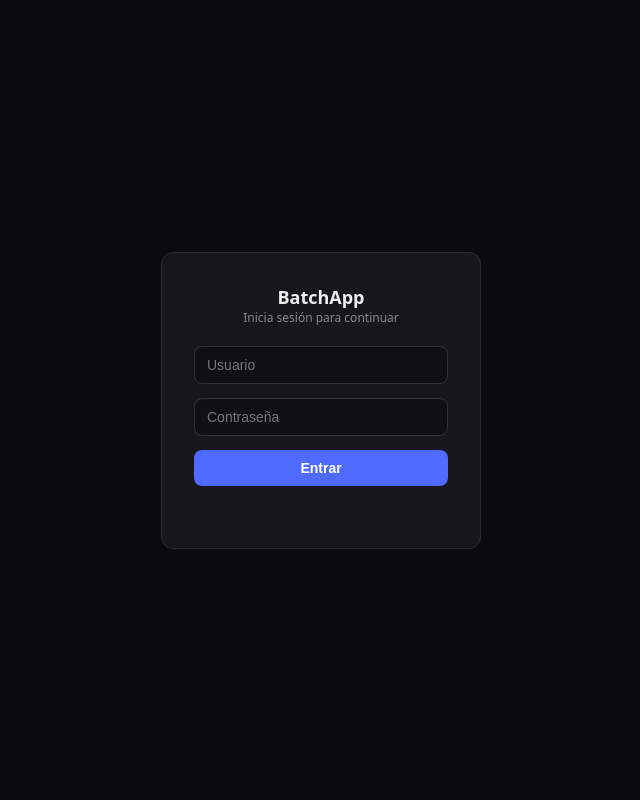
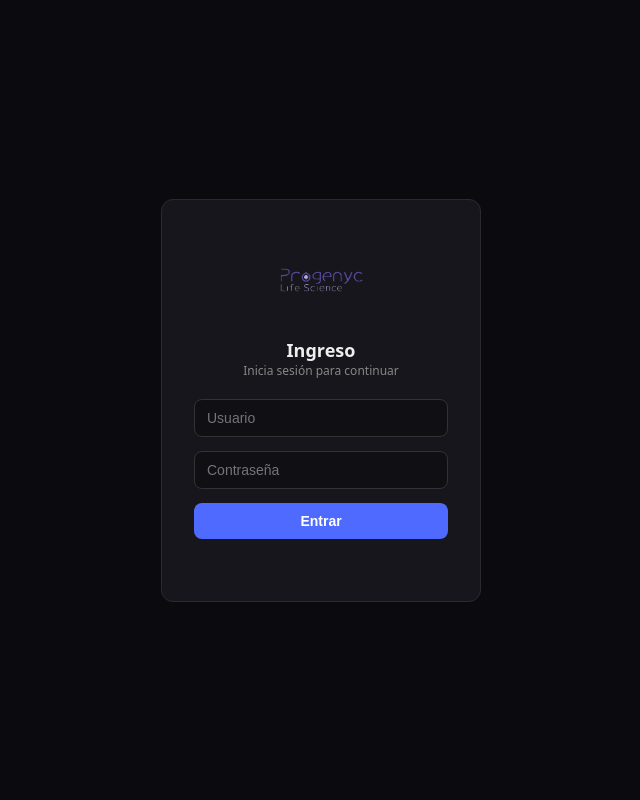
Before and after one commit to Aruizv15/img_gen_slim-main_v1, a Python web app: template fastapi/templates/index.html in a window 1280 px wide. Shown: the whole page, without its empty margins (319-959 px from the left). Run offline with Jinja, Linux system fonts and the light colour scheme; the template is opened without the code that fills it, so the values that code supplies are empty; some libraries are stand-ins or nearby versions.

Commit message:
Update login screen with logo and title change

```diff
--- a/fastapi/templates/index.html
+++ b/fastapi/templates/index.html
@@ -13,7 +13,8 @@
 <div id="login-screen" style="position:fixed;inset:0;background:#0b0b0f;display:flex;align-items:center;justify-content:center;z-index:9999;">
   <form id="login-form" style="background:#16161c;border:1px solid #2a2a33;border-radius:12px;padding:32px;width:320px;display:flex;flex-direction:column;gap:14px;">
     <div style="text-align:center;margin-bottom:6px;">
-      <div style="font-size:18px;font-weight:600;color:#eee;">BatchApp</div>
+      <img src="/static/Progenyc_LogoColor_Transparente.png" style="width:96px;height:96px;margin:0 auto 10px;display:block;" />
+      <div style="font-size:18px;font-weight:600;color:#eee;">Ingreso</div>
       <div style="font-size:12px;color:#888;">Inicia sesión para continuar</div>
     </div>
     <input id="login-username" type="text" placeholder="Usuario" autocomplete="username"
```
